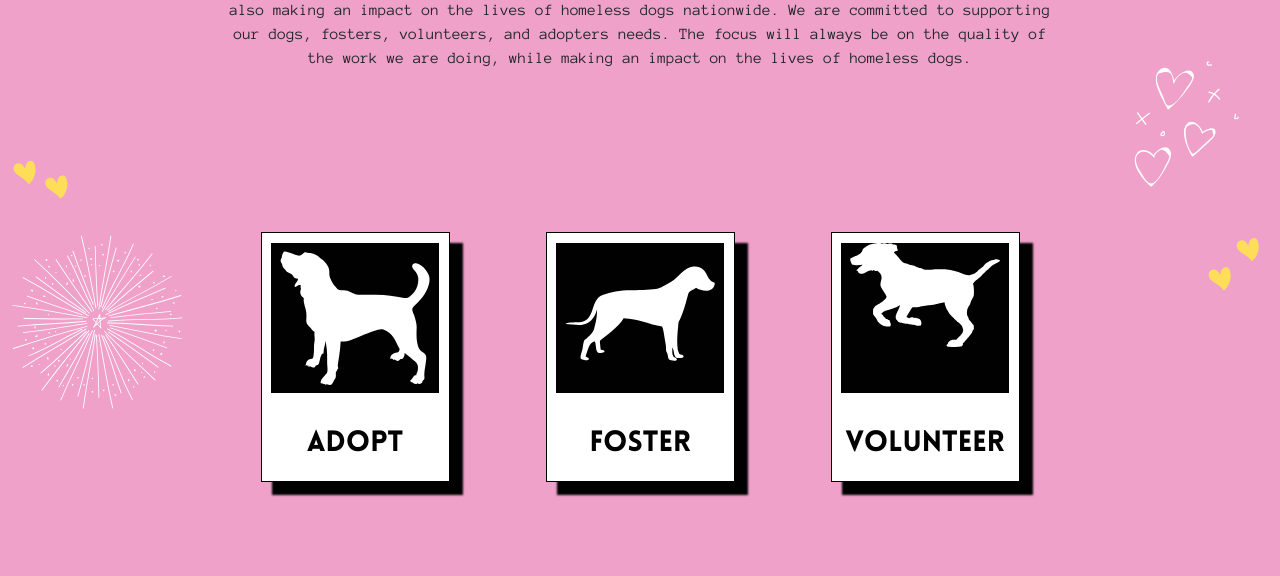
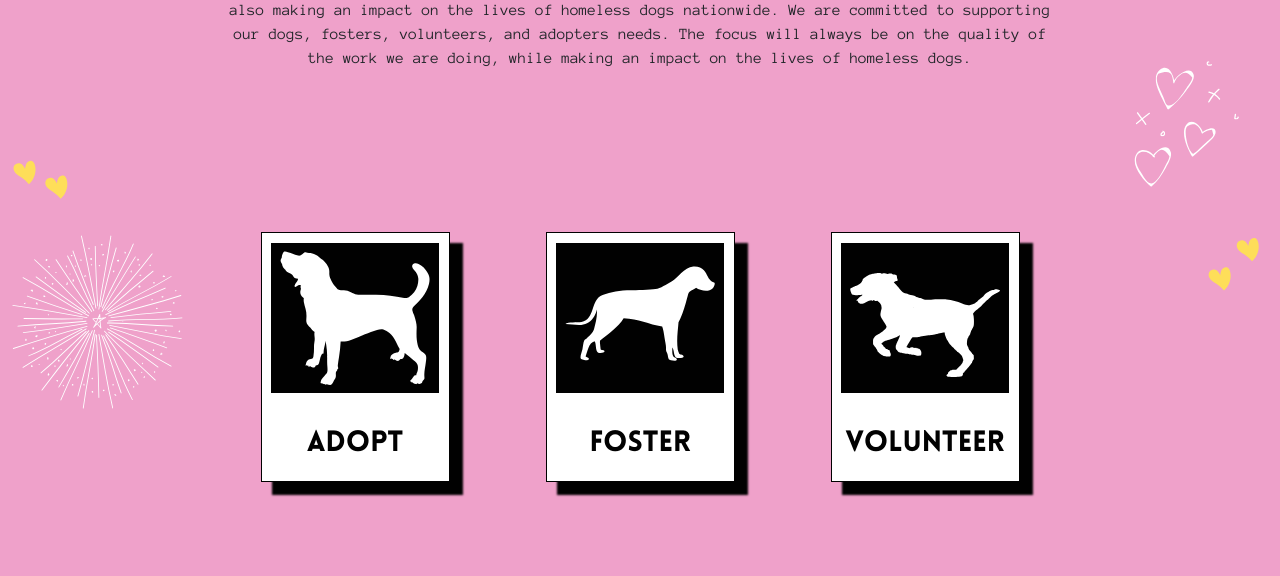
Before and after one commit to gngantt/GalsBestPalTheme, a WordPress theme: template index.php in a window 1280 px wide. Shown: the part 500-1076 px from the top of the page. Run offline with PHP 8.4 and a stand-in for WordPress, Linux system fonts and the light colour scheme; the site name, menu and one post (Sample post) are stand-ins, and other content is empty; style sheets or scripts are compiled from the project's sources; some libraries are stand-ins or nearby versions; some web fonts are replaced.

Commit message:
styling volunteer svg to be centered

```diff
--- a/index.php
+++ b/index.php
@@ -81,11 +81,11 @@ $container = get_theme_mod( 'understrap_container_type' );
 						<a role="button" class="photo-btn" href="/volunteer">
 							<div class="photo-image">
 								<div class="polaroid">
-									<img class="img-fluid"
+									<img class="img-fluid volunteersvg"
 										src="<?php echo get_template_directory_uri(); ?>/images/volunteerdog.svg"
 										alt="Silhouette of a dog running"
 										height="150"
-										width="150"/>
+								width="150"/>
 								</div>
 								<p class="hand">Volunteer</p>
 							</div>
--- a/src/sass/theme/_theme.scss
+++ b/src/sass/theme/_theme.scss
@@ -228,6 +228,10 @@ h3 {
     display: none;
 }
 
+.volunteersvg{
+    margin-top: 30px;
+}
+
 @media screen and (min-width: 768px) and (max-width: 991px) {
     .fa-envelope-o {
         font-size: 2em;
```
